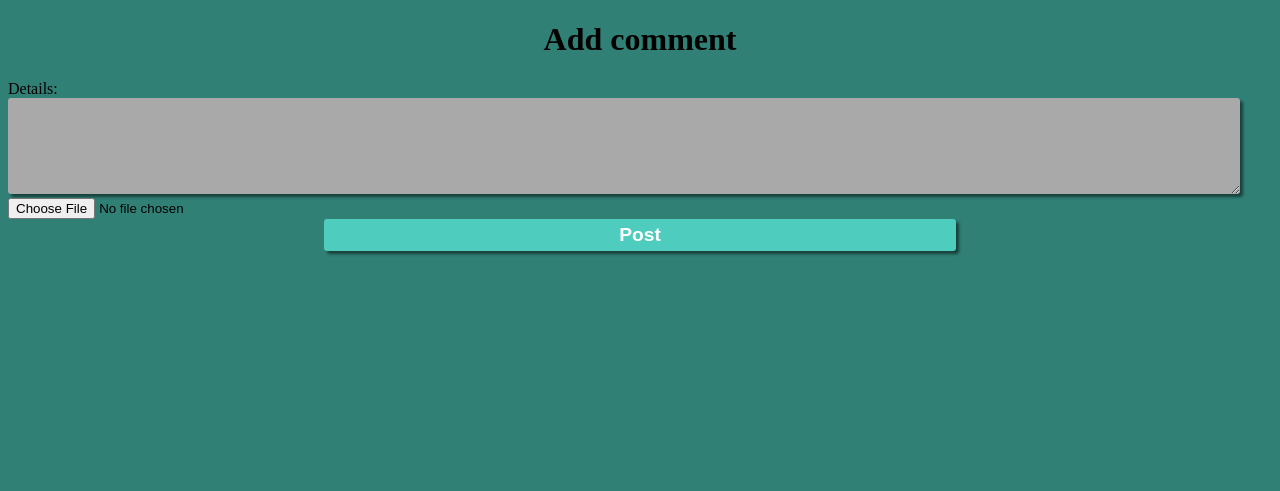
After one commit to dandumitriu33/qa-demo, a Flask app: page /answer/1/new-comment in a window 1280 px wide. The commit adds this page. Shown: the top 491 px of the page. Run offline with Flask 2, Linux system fonts and the light colour scheme; some libraries are stand-ins or nearby versions.

Commit message:
Add the question and answers comments feature

```diff
--- a/server.py
+++ b/server.py
@@ -31,12 +31,15 @@ def list_all_questions():
 
 @app.route('/question/<question_id>')
 def display_question(question_id):
+    question_id = int(question_id)
     question = data_manager.get_question(question_id)
     answers = data_manager.get_answers_for_question(question_id)
+    comments = data_manager.get_comments_for_question(question_id)
     return render_template('question.html',
                            question_id=question_id,
                            question=question,
-                           answers=answers)
+                           answers=answers,
+                           comments=comments)
 
 
 @app.route('/question/<question_id>/vote-up')
@@ -51,7 +54,6 @@ def question_vote_down(question_id):
     data_manager.question_vote_down(question_id)
     return redirect(url_for('display_question',
                             question_id=question_id))
-
 
 
 @app.route('/question/<question_id>/edit', methods=['GET', 'POST'])
@@ -150,9 +152,38 @@ def search():
     questions = data_manager.get_questions_phrase(search_phrase)
     answers = data_manager.get_answers_phrase(search_phrase)
     return render_template('search.html',
+                           search_phrase=search_phrase,
                            questions=questions,
                            answers=answers)
 
 
+@app.route('/question/<question_id>/new-comment', methods=['GET', 'POST'])
+def question_new_comment(question_id):
+    if request.method == 'GET':
+        return render_template('new-comment.html',
+                               question_id=question_id)
+    elif request.method == 'POST':
+        new_comment_message = request.form['message']
+        question_id = question_id
+        data_manager.post_question_comment(question_id=question_id,
+                                            message=new_comment_message)
+        return redirect(url_for('display_question', question_id=question_id))
+
+
+@app.route('/answer/<answer_id>/new-comment', methods=['GET', 'POST'])
+def answer_new_comment(answer_id):
+    if request.method == 'GET':
+        return render_template('new-comment.html',
+                               answer_id=answer_id)
+    elif request.method == 'POST':
+        new_comment_message = request.form['message']
+        answer_id = answer_id
+        data_manager.post_answer_comment(answer_id=answer_id,
+                                            message=new_comment_message)
+        answer = data_manager.get_answer(answer_id)
+        question_id = answer[0]['question_id']
+        return redirect(url_for('display_question', question_id=question_id))
+
+
 if __name__ == '__main__':
     app.run(debug=True)
--- a/static/css/main.css
+++ b/static/css/main.css
@@ -42,6 +42,10 @@ button, .text-button {
 
 button:hover {
     opacity: 0.2;
+}
+
+mark {
+    background-color: rgb(255,146,97);
 }
 
 .text-button:hover {
@@ -108,6 +112,15 @@ a:active {
     background-color: rgb(73,191,177);
 }
 
+.comment {
+    margin: 1%;
+    margin-left: 60%;
+    border-radius: 3px;
+    box-shadow: 3px 3px 3px rgb(24,64,59);
+    background-color: rgb(50,128,110);
+
+}
+
 .sort-bar {
     display: none;
     position: fixed;
--- /dev/null
+++ b/templates/new-comment.html
@@ -0,0 +1,30 @@
+{% extends 'base.html' %}
+
+{% block head %}{% endblock head %}
+
+
+
+
+{% block body %}
+<h1>Add comment</h1>
+
+
+{% if question_id %}
+<form action="{{ url_for('question_new_comment', question_id=question_id) }}" method="POST">
+    <label for="message">Details:</label>
+    <textarea name="message" id="message" rows="6" cols="50" required></textarea><br>
+    <input type="file" name="upload">
+    <input type="submit" value="Post" class="text-button">
+</form>
+{% elif answer_id %}
+    <form action="{{ url_for('answer_new_comment', answer_id=answer_id) }}" method="POST">
+    <label for="answer-message">Details:</label>
+    <textarea name="message" id="answer-message" rows="6" cols="50" required></textarea><br>
+    <input type="file" name="upload">
+    <input type="submit" value="Post" class="text-button">
+</form>
+
+{% endif %}
+
+
+{% endblock body %}
```
Also changed, not shown: data/comments.sql (added, +10 -0 lines), data_manager.py (+44 -0 lines), templates/question.html (+37 -1 lines), templates/search.html (+7 -2 lines), static/img/buttoncomment.png (added).
